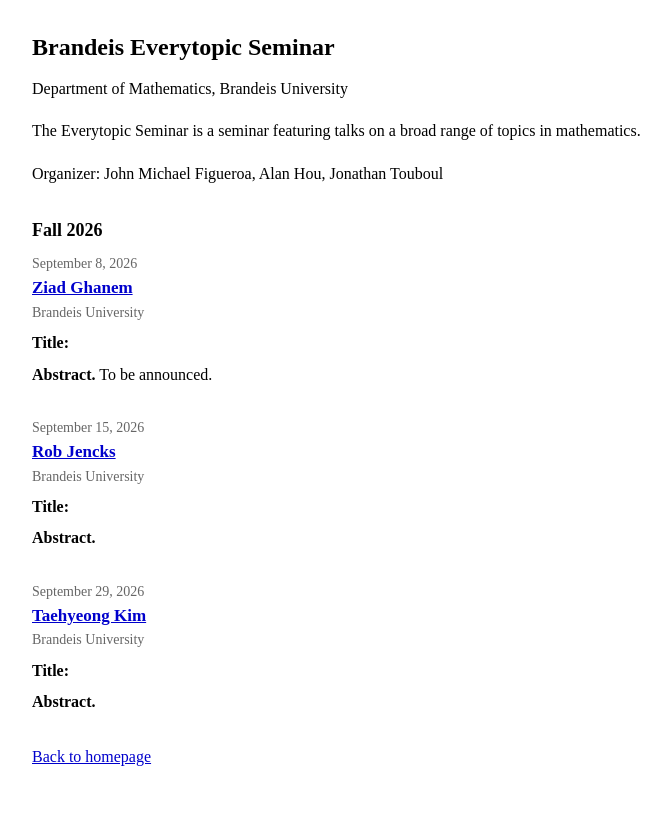
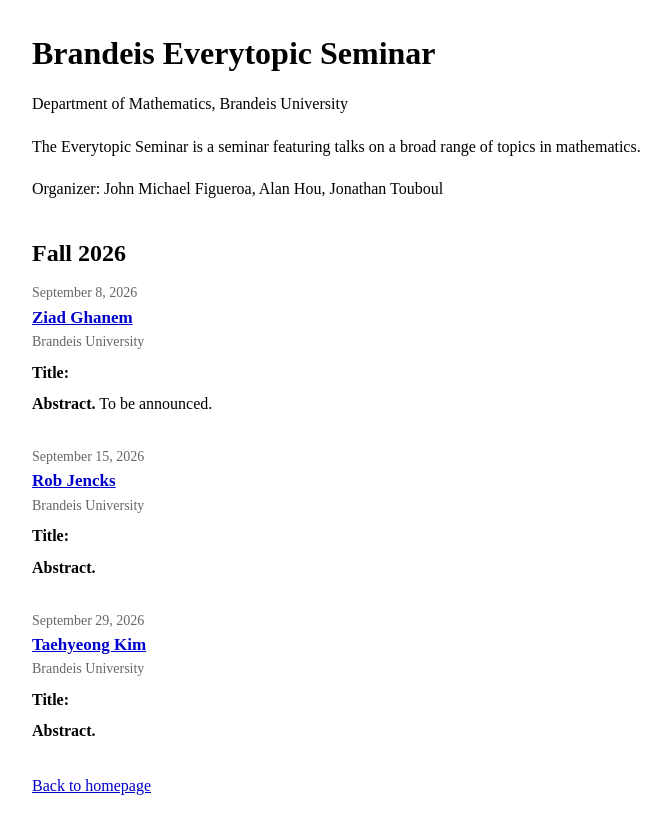
Before and after one commit to axhou/axhou.github.io, a Jekyll site: the page everytopic.html, which Jekyll copies as it is, in a window 1280 px wide. Shown: the top 834 px of the page, without its empty margins (8-679 px from the left). Built offline with Jekyll 4.4.1, drawn with Linux system fonts in a browser that asks for light colours.

Commit message:
Update everytopic.html

```diff
--- a/everytopic.html
+++ b/everytopic.html
@@ -29,14 +29,14 @@
     }
 
     h1 {
-      font-size: 24px;
+      font-size: 32px;
       margin-bottom: 0.5em;
     }
 
     h2 {
-      font-size: 18px;
-      margin-top: 1.8em;
-      margin-bottom: 0.6em;
+      font-size: 24px;
+      margin-top: 1.5em;
+      margin-bottom: 0.5em;
     }
 
     p {
```
